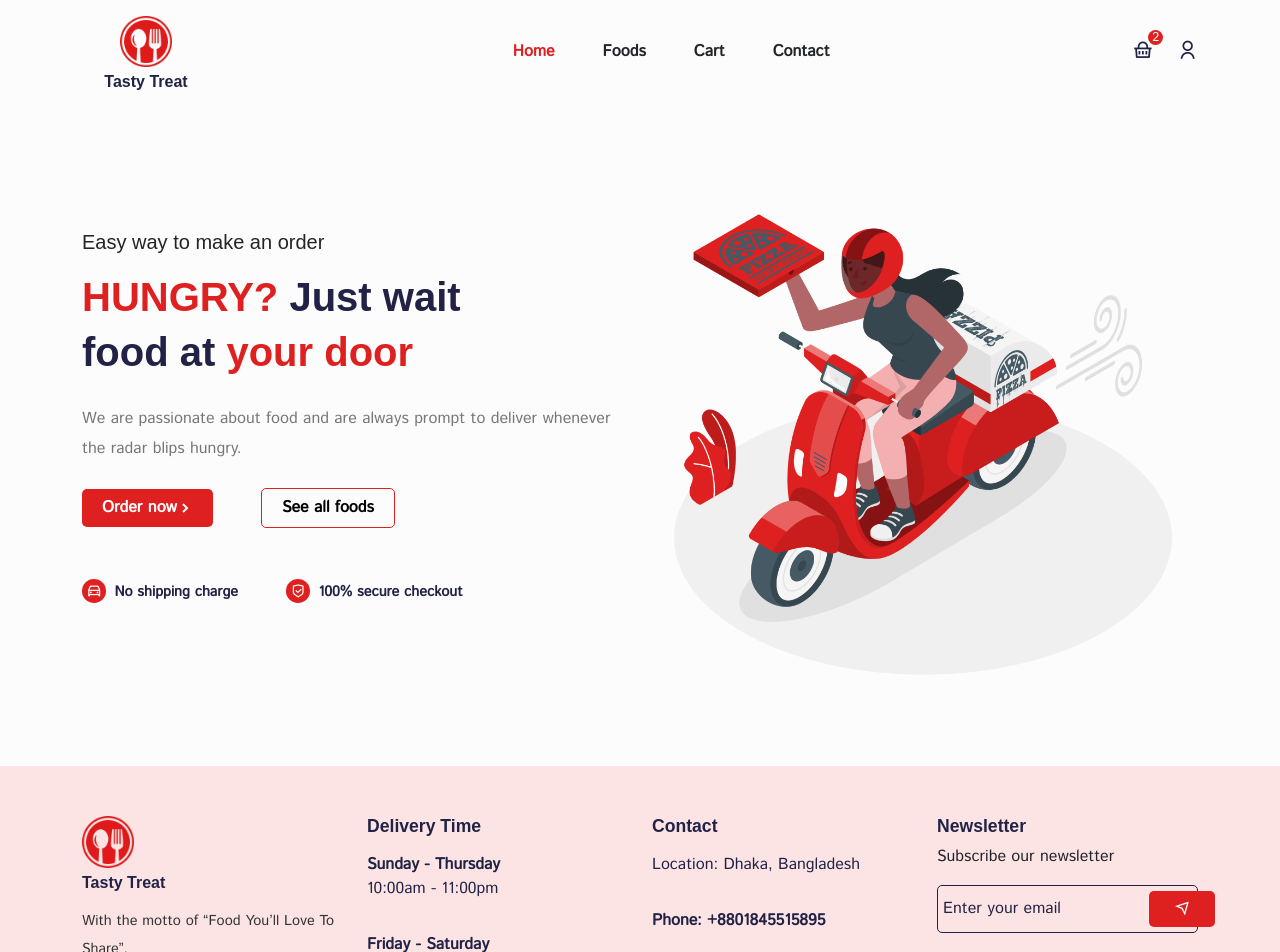
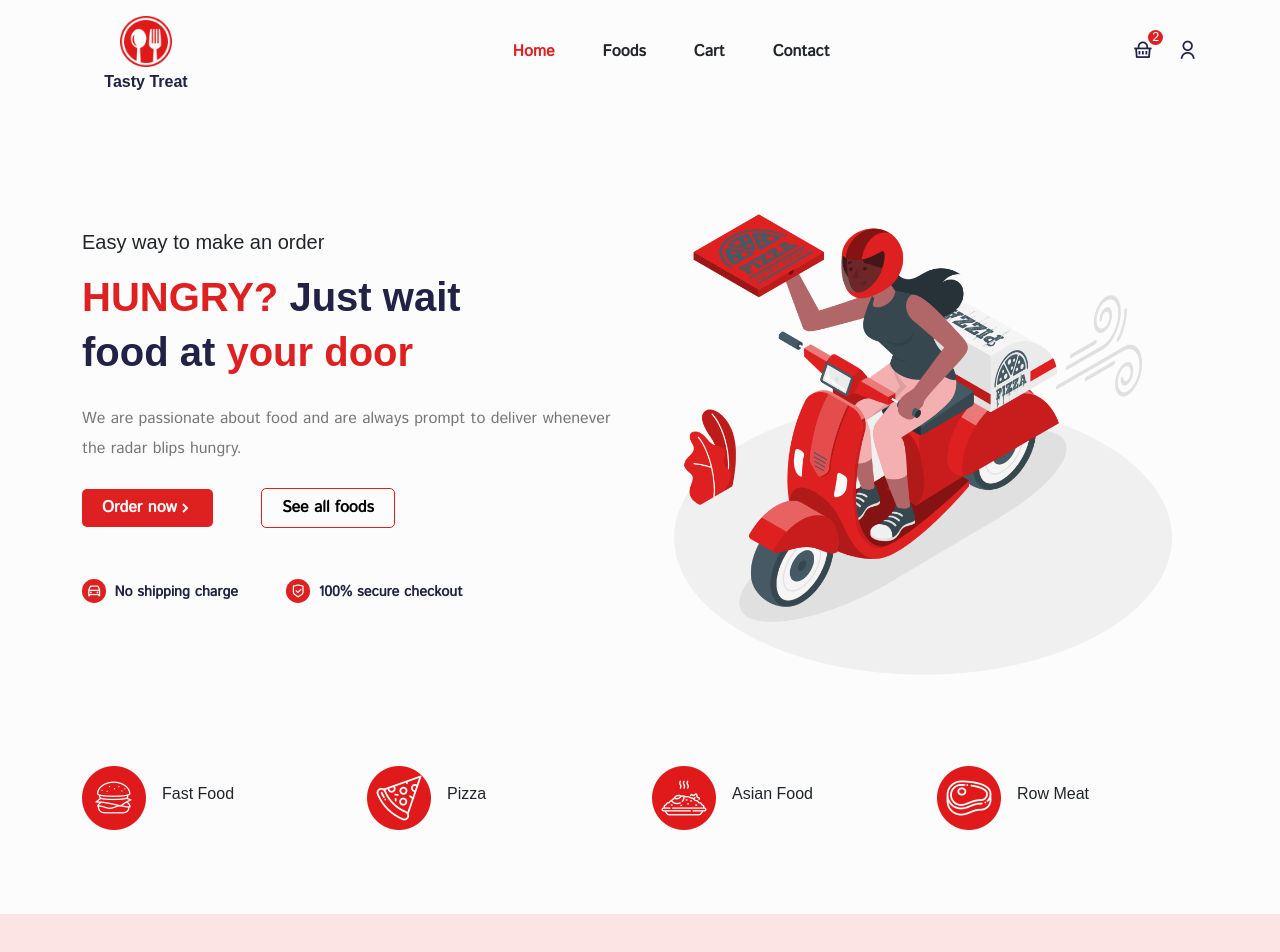
Before and after one commit to mdraselmiah95/tasty-treat-app, a React (Create React App) app: page /home in a window 1280 px wide. Shown: the top 952 px of the page. Built offline with nearby package versions, Linux system fonts and the light colour scheme; a web font is replaced by a local one.

Commit message:
WIP on Tasty Treat app UI category section

```diff
--- a/src/pages/Home.jsx
+++ b/src/pages/Home.jsx
@@ -7,6 +7,8 @@ import Helmet from "../components/Helmet/Helmet";
 import heroImg from "../assets/images/hero.png";
 //CSS Style
 import "../styles/hero-section.css";
+
+import Category from "../components/UI/category/Category.jsx";
 
 const Home = () => {
   return (
@@ -61,6 +63,9 @@ const Home = () => {
           </Row>
         </Container>
       </section>
+      <section className="pt-0">
+        <Category />
+      </section>
     </Helmet>
   );
 };
```
